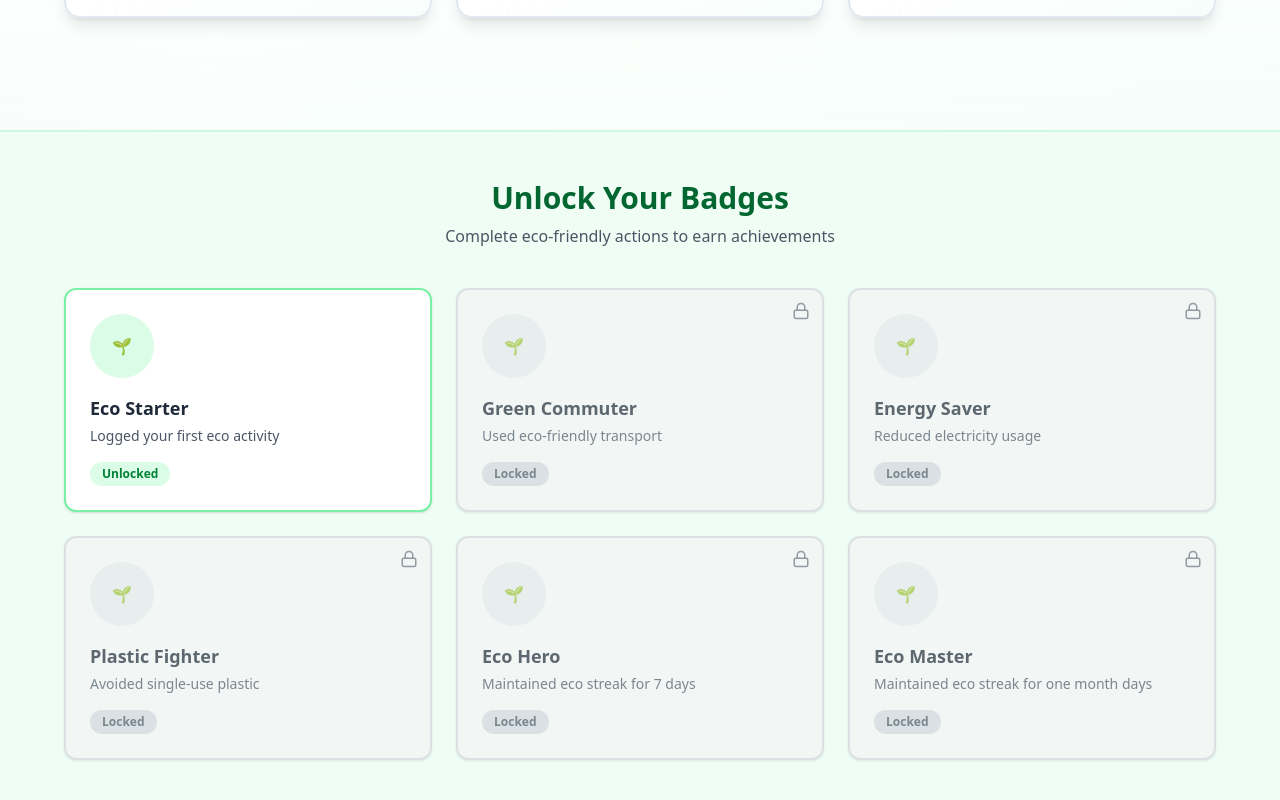
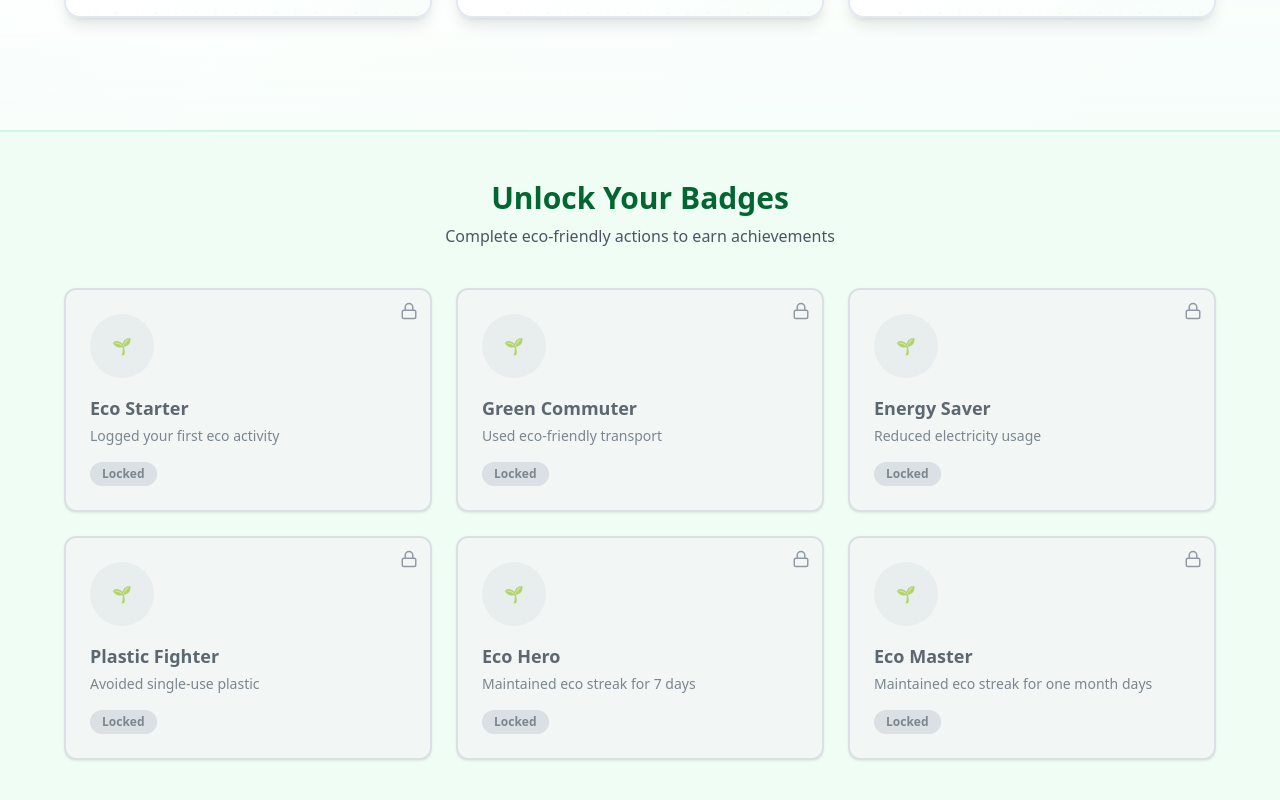
Before and after one commit to ShahanwazSaddam144/eco-tracker, a Next.js app: page / in a window 1280 px wide. Shown: the part 3776-4576 px from the top of the page. Built offline with nearby package versions, Linux system fonts and the light colour scheme; no server answers.

Commit message:
done for backend

```diff
--- a/app/components/badges.js
+++ b/app/components/badges.js
@@ -5,7 +5,7 @@ import { Lock } from "lucide-react";
 const API_BASE = "http://localhost:5000/api";
 
 const initialBadges = [
-  { id: 1, title: "Eco Starter", description: "Logged your first eco activity", unlocked: true },
+  { id: 1, title: "Eco Starter", description: "Logged your first eco activity", unlocked: false },
   { id: 2, title: "Green Commuter", description: "Used eco-friendly transport", unlocked: false },
   { id: 3, title: "Energy Saver", description: "Reduced electricity usage", unlocked: false },
   { id: 4, title: "Plastic Fighter", description: "Avoided single-use plastic", unlocked: false },
@@ -16,14 +16,21 @@ const initialBadges = [
 const Badges = () => {
   const [badges, setBadges] = useState(initialBadges);
 
-  const unlockBadge = (badgeId) => {
-    setBadges((prev) => prev.map((b) => (b.id === badgeId ? { ...b, unlocked: true } : b)));
-  };
+  useEffect(() => {
+    const token = localStorage.getItem("token");
 
-  const saveUnlockedBadges = async () => {
-    const token = localStorage.getItem("token");
-    const unlockedBadges = badges.filter((b) => b.unlocked);
+    // Unlock badge 1 if logged in
+    const updatedBadges = badges.map((b) => (b.id === 1 ? { ...b, unlocked: !!token } : b));
+    setBadges(updatedBadges);
 
+    // Send updated badges to backend
+    if (token) {
+      const unlockedBadges = updatedBadges.filter((b) => b.unlocked);
+      saveUnlockedBadges(unlockedBadges, token);
+    }
+  }, []);
+
+  const saveUnlockedBadges = async (unlockedBadges, token) => {
     for (const badge of unlockedBadges) {
       try {
         const res = await fetch(`${API_BASE}/badges`, {
@@ -46,10 +53,6 @@ const Badges = () => {
     }
   };
 
-  useEffect(() => {
-    saveUnlockedBadges();
-  }, []);
-
   return (
     <section className="py-12 px-6 bg-green-50">
       <h2 className="text-3xl font-bold text-center text-green-800 mb-2">Unlock Your Badges</h2>
@@ -59,13 +62,29 @@ const Badges = () => {
         {badges.map((badge) => (
           <div
             key={badge.id}
-            className={`relative p-6 rounded-xl border-2 border-gray-300 shadow-sm transition ${badge.unlocked ? "bg-white border-green-300" : "bg-gray-100 border-gray-200 opacity-70"}`}
+            className={`relative p-6 rounded-xl border-2 border-gray-300 shadow-sm transition ${
+              badge.unlocked ? "bg-white border-green-300" : "bg-gray-100 border-gray-200 opacity-70"
+            }`}
           >
-            {!badge.unlocked && <div className="absolute top-3 right-3 text-gray-500"><Lock size={18} /></div>}
-            <div className={`w-16 h-16 flex items-center justify-center rounded-full mb-4 ${badge.unlocked ? "bg-green-100 text-green-700" : "bg-gray-200 text-gray-400"}`}>🌱</div>
+            {!badge.unlocked && (
+              <div className="absolute top-3 right-3 text-gray-500">
+                <Lock size={18} />
+              </div>
+            )}
+            <div
+              className={`w-16 h-16 flex items-center justify-center rounded-full mb-4 ${
+                badge.unlocked ? "bg-green-100 text-green-700" : "bg-gray-200 text-gray-400"
+              }`}
+            >
+              🌱
+            </div>
             <h3 className="text-lg font-semibold text-gray-800">{badge.title}</h3>
             <p className="text-sm text-gray-600 mt-1">{badge.description}</p>
-            <span className={`inline-block mt-4 text-xs font-semibold px-3 py-1 rounded-full ${badge.unlocked ? "bg-green-100 text-green-700" : "bg-gray-300 text-gray-600"}`}>
+            <span
+              className={`inline-block mt-4 text-xs font-semibold px-3 py-1 rounded-full ${
+                badge.unlocked ? "bg-green-100 text-green-700" : "bg-gray-300 text-gray-600"
+              }`}
+            >
               {badge.unlocked ? "Unlocked" : "Locked"}
             </span>
           </div>
```
